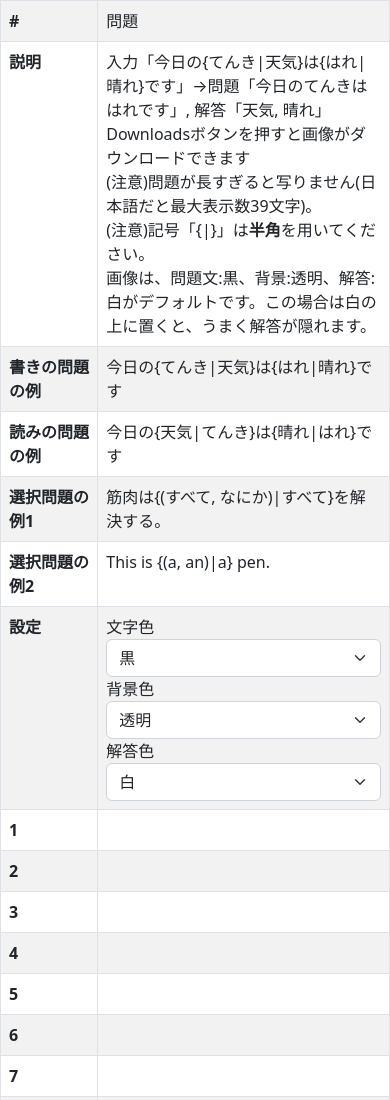
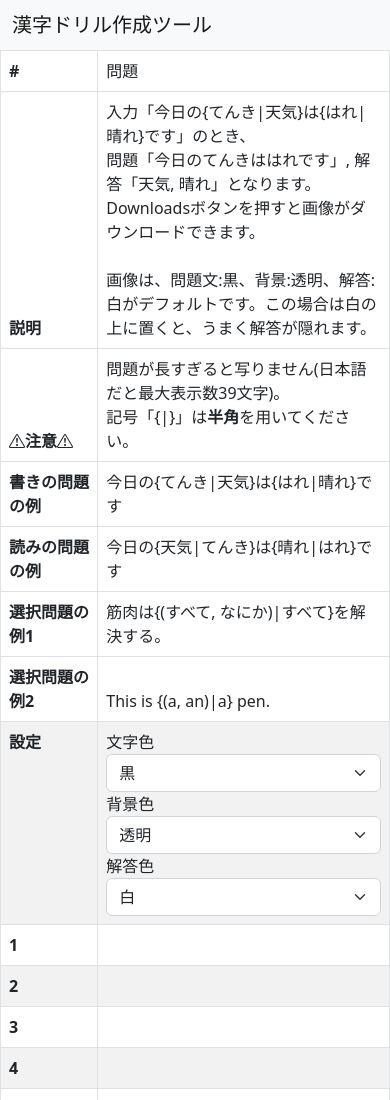
Before and after one commit to pyoco-myoga/KanjiDrill, a website built with Parcel: page src/index.html in a window 390 px wide. Shown: the top 1100 px of the page. Built offline with nearby package versions, Linux system fonts and the light colour scheme.

Commit message:
add responsive design

```diff
--- a/package.json
+++ b/package.json
@@ -13,7 +13,7 @@
     "jquery": "^3.6.3"
   },
   "scripts": {
-      "dev": "npx parcel src/index.html --open",
+      "dev": "npx parcel src/index.html -d docs --open",
       "build": "npx parcel build src/index.html -d docs --public-url '/KanjiDrill/'"
   }
 }
--- a/src/index.html
+++ b/src/index.html
@@ -5,13 +5,21 @@
     <meta charset="utf-8">
     <link rel="stylesheet" href="https://cdn.jsdelivr.net/npm/bootstrap@5.2.3/dist/css/bootstrap.min.css"
         integrity="sha384-rbsA2VBKQhggwzxH7pPCaAqO46MgnOM80zW1RWuH61DGLwZJEdK2Kadq2F9CUG65" crossorigin="anonymous">
+    <link rel="stylesheet" href="https://cdn.jsdelivr.net/npm/bootstrap-icons@1.10.2/font/bootstrap-icons.css"
+        integrity="sha384-b6lVK+yci+bfDmaY1u0zE8YYJt0TZxLEAFyYSLHId4xoVvsrQu3INevFKo+Xir8e" crossorigin="anonymous">
     <script src="./index.ts" type="module"></script>
     <title>漢字ドリル作成</title>
 </head>
 
 <body>
+    <nav class="navbar navbar-light bg-light">
+        <div class="container-fluid">
+            <span class="navbar-brand mb-0 h1">漢字ドリル作成ツール</span>
+        </div>
+    </nav>
+    <div class="table-responsive">
         <table class="table table-striped table-bordered">
-        <tbody id="inputs">
+            <thead>
                 <tr>
                     <th scope="row" class="w-25">#</th>
                     <td>問題</td>
@@ -19,15 +27,23 @@
                 <tr>
                     <th scope="row" class="w-25">説明</th>
                     <td>
-                    入力「今日の{てんき|天気}は{はれ|晴れ}です」→問題「今日のてんきははれです」, 解答「天気, 晴れ」
+                        入力「今日の{てんき|天気}は{はれ|晴れ}です」のとき、
                         <br>
-                    Downloadsボタンを押すと画像がダウンロードできます
+                        問題「今日のてんきははれです」, 解答「天気, 晴れ」となります。
                         <br>
-                    (注意)問題が長すぎると写りません(日本語だと最大表示数39文字)。
+                        Downloadsボタンを押すと画像がダウンロードできます。
                         <br>
-                    (注意)記号「{|}」は<b>半角</b>を用いてください。
                         <br>
                         画像は、問題文:黒、背景:透明、解答:白がデフォルトです。この場合は白の上に置くと、うまく解答が隠れます。
+                    </td>
+                </tr>
+                <tr>
+                    <th scope="row" class="w-25"><i class="bi bi-exclamation-triangle"></i>注意<i
+                            class="bi bi-exclamation-triangle"></i></th>
+                    <td>
+                        問題が長すぎると写りません(日本語だと最大表示数39文字)。
+                        <br>
+                        記号「{|}」は<b>半角</b>を用いてください。
                     </td>
                 </tr>
                 <tr>
@@ -46,8 +62,11 @@
                     <th scope="row" class="w-25">選択問題の例2</th>
                     <td>This is {(a, an)|a} pen.</td>
                 </tr>
+            </thead>
+            <tbody id="inputs">
             </tbody>
         </table>
+    </div>
     <div class="mb-3">
         <button id="download-button" type="button" class="btn btn-secondary">Downloads</button>
     </div>
```
Also changed, not shown: docs/index.html (+1 -1 lines), 4 other files. Lines whose indentation alone changed are shown as unchanged.
